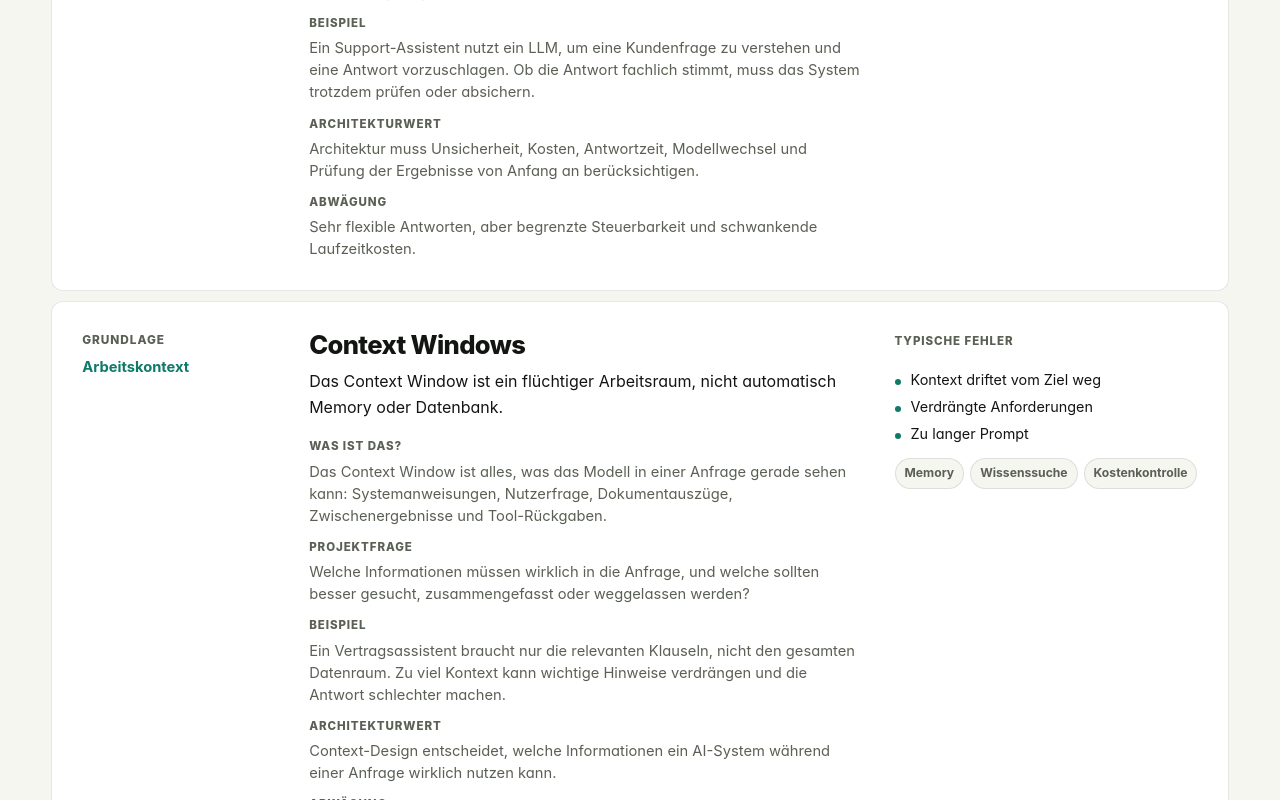
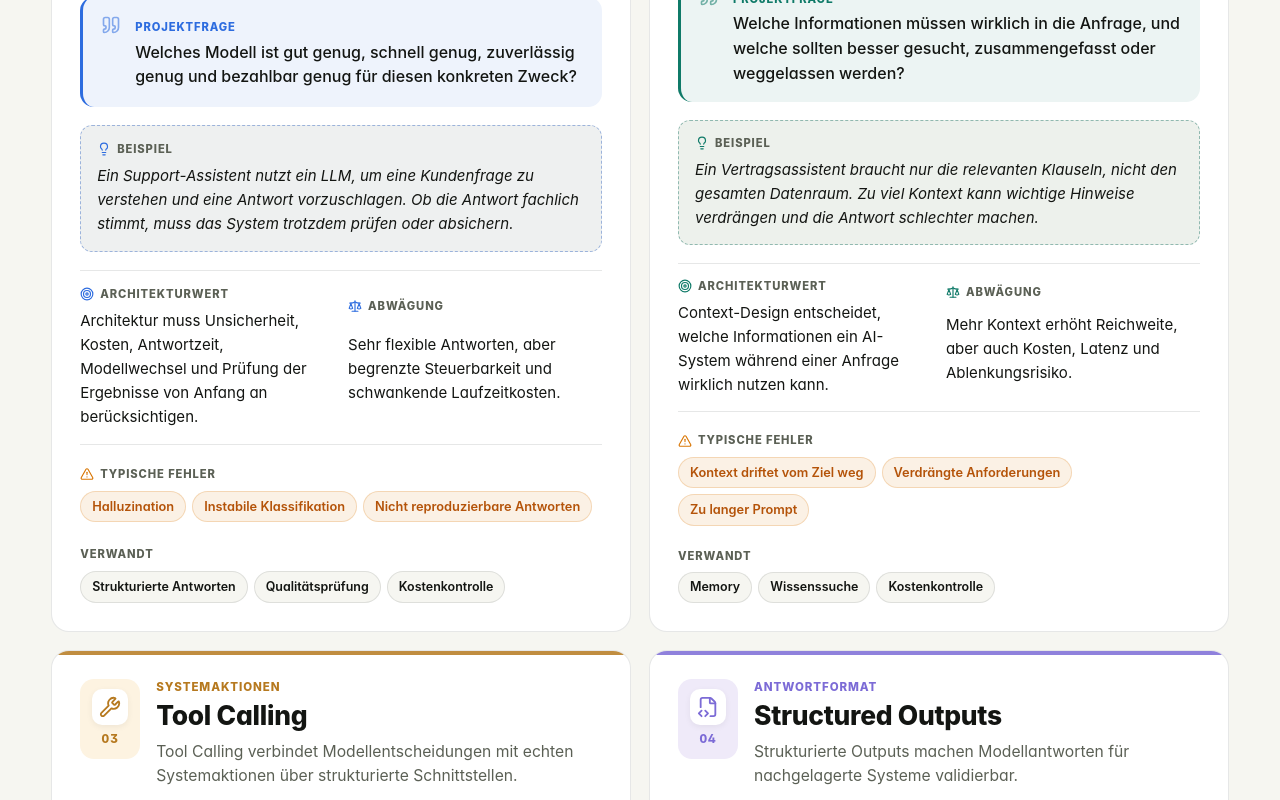
Before and after one commit to mimeonline/multi-agent-architecture, a Next.js app in the folder webapp/: page /foundations in a window 1280 px wide. Shown: the part 1840-2640 px from the top of the page. Built offline with nearby package versions, Linux system fonts and the light colour scheme.

Commit message:
style(webapp): refine foundations cards

```diff
--- a/webapp/src/app/globals.css
+++ b/webapp/src/app/globals.css
@@ -452,7 +452,7 @@ p { line-height: 1.6; }
 
 .foundations-index a {
   display: grid;
-  grid-template-columns: auto 1fr;
+  grid-template-columns: auto auto 1fr;
   align-items: center;
   gap: 14px;
   padding: 14px 18px;
@@ -3096,13 +3096,6 @@ button.rel-link:hover { text-decoration: underline; }
   --diag-bg: rgba(255, 255, 255, 0.08) !important;
   --diag-edge: rgba(226, 232, 240, 0.55) !important;
 }
-[data-theme="dark"] .pattern-diagram text {
-  /* Ensure all label text remains readable on dark surface and on the
-     muted node fills. Outline nodes use currentColor via var(--ink),
-     which is already light in dark mode — so we just brighten the
-     edge labels (currently var(--muted) ≈ #b7c4d4) which is fine.
-     For SOLID nodes the fg is forced to white in DOMAIN_COLORS, also fine. */
-}
 [data-theme="dark"] .pattern-diagram figcaption { color: var(--muted-2); }
 
 /* -- Chips & badges -- */
@@ -3780,10 +3773,6 @@ kbd {
 .code-panel.shiki-panel pre.shiki span {
   background-color: transparent !important;
 }
-.code-panel.shiki-panel::before,
-.code-panel.shiki-panel::after {
-  /* keep window dots + label */
-}
 
 /* ============== PATTERN CARD GRID ============== */
 .pattern-grid {
@@ -3880,6 +3869,7 @@ kbd {
   color: var(--muted);
   display: -webkit-box;
   -webkit-line-clamp: 3;
+  line-clamp: 3;
   -webkit-box-orient: vertical;
   overflow: hidden;
 }
@@ -4108,3 +4098,265 @@ kbd {
 [data-theme="dark"] .compare-diff-list li[data-state="exclusive"] {
   background: rgba(249, 115, 22, 0.18);
 }
+
+/* ============== FOUNDATION CARDS ============== */
+.foundation-grid {
+  display: grid;
+  grid-template-columns: repeat(auto-fill, minmax(440px, 1fr));
+  gap: 18px;
+}
+@media (max-width: 720px) {
+  .foundation-grid { grid-template-columns: 1fr; }
+}
+
+.foundation-card {
+  position: relative;
+  display: grid;
+  gap: 18px;
+  padding: clamp(20px, 2.5vw, 28px);
+  border: 1px solid var(--line);
+  border-radius: 18px;
+  background: var(--paper);
+  overflow: hidden;
+  scroll-margin-top: 80px;
+  transition: box-shadow 0.18s ease, border-color 0.18s ease;
+}
+.foundation-card:hover {
+  box-shadow: var(--shadow);
+  border-color: var(--accent-color, var(--ablauf));
+}
+.foundation-card::before {
+  content: "";
+  position: absolute;
+  top: 0;
+  left: 0;
+  right: 0;
+  height: 4px;
+  background: var(--accent-color, var(--ablauf));
+  opacity: 0.85;
+}
+.foundation-card[data-accent="denken"] { --accent-color: var(--denken); --accent-soft: var(--denken-soft); }
+.foundation-card[data-accent="ablauf"] { --accent-color: var(--ablauf); --accent-soft: var(--ablauf-soft); }
+.foundation-card[data-accent="zusammen"] { --accent-color: var(--zusammen); --accent-soft: var(--zusammen-soft); }
+.foundation-card[data-accent="system"] { --accent-color: var(--system); --accent-soft: var(--system-soft); }
+
+.foundation-card-head {
+  display: grid;
+  grid-template-columns: auto 1fr;
+  gap: 16px;
+  align-items: start;
+}
+
+.foundation-card-marker {
+  display: grid;
+  gap: 6px;
+  justify-items: center;
+  padding: 10px 12px;
+  border-radius: 14px;
+  background: var(--accent-soft, var(--surface));
+  color: var(--accent-color, var(--ablauf));
+}
+.foundation-card-icon {
+  display: inline-flex;
+  align-items: center;
+  justify-content: center;
+  width: 36px;
+  height: 36px;
+  border-radius: 10px;
+  background: var(--paper);
+  color: var(--accent-color, var(--ablauf));
+  box-shadow: 0 2px 6px rgba(11, 14, 20, 0.06);
+}
+.foundation-card-number {
+  font-size: 0.74rem;
+  font-weight: 800;
+  letter-spacing: 0.08em;
+  color: var(--accent-color);
+  font-variant-numeric: tabular-nums;
+}
+
+.foundation-card-titles { display: grid; gap: 4px; min-width: 0; }
+.foundation-card-tag {
+  font-size: 0.72rem;
+  font-weight: 800;
+  letter-spacing: 0.08em;
+  text-transform: uppercase;
+  color: var(--accent-color, var(--muted));
+}
+.foundation-card-titles h3 {
+  margin: 0;
+  font-size: clamp(1.3rem, 2.2vw, 1.65rem);
+  line-height: 1.2;
+  letter-spacing: -0.01em;
+  color: var(--ink);
+}
+.foundation-card-summary {
+  margin: 4px 0 0;
+  color: var(--muted);
+  font-size: 0.98rem;
+  line-height: 1.55;
+}
+
+.foundation-card-block {
+  display: grid;
+  gap: 6px;
+}
+.foundation-card-block header {
+  display: inline-flex;
+  align-items: center;
+  gap: 6px;
+  font-size: 0.7rem;
+  font-weight: 800;
+  letter-spacing: 0.08em;
+  text-transform: uppercase;
+  color: var(--muted);
+}
+.foundation-card-block header svg { color: var(--accent-color, var(--muted)); }
+.foundation-card-block p {
+  margin: 0;
+  color: var(--ink);
+  font-size: 0.94rem;
+  line-height: 1.6;
+}
+.foundation-card-block.explanation p { color: var(--ink); }
+
+.foundation-card-quote {
+  position: relative;
+  display: grid;
+  grid-template-columns: auto 1fr;
+  gap: 14px;
+  padding: 16px 18px;
+  border-radius: 14px;
+  background: color-mix(in srgb, var(--accent-color, var(--ablauf)) 8%, var(--paper));
+  border-left: 3px solid var(--accent-color, var(--ablauf));
+}
+.foundation-card-quote > svg {
+  color: var(--accent-color, var(--ablauf));
+  opacity: 0.55;
+  margin-top: 2px;
+}
+.foundation-card-quote-label {
+  display: inline-block;
+  margin-bottom: 4px;
+  font-size: 0.7rem;
+  font-weight: 800;
+  letter-spacing: 0.08em;
+  text-transform: uppercase;
+  color: var(--accent-color, var(--muted));
+}
+.foundation-card-quote p {
+  margin: 0;
+  font-size: 1rem;
+  line-height: 1.55;
+  color: var(--ink);
+  font-weight: 500;
+}
+
+.foundation-card-block.example {
+  padding: 14px 16px;
+  border-radius: 12px;
+  border: 1px dashed color-mix(in srgb, var(--accent-color) 35%, var(--line));
+  background: color-mix(in srgb, var(--accent-color) 4%, var(--surface));
+}
+.foundation-card-block.example p { font-style: italic; color: var(--ink); }
+
+.foundation-card-twocol {
+  display: grid;
+  grid-template-columns: 1fr 1fr;
+  gap: 14px;
+  padding: 14px 0;
+  border-top: 1px solid var(--line);
+  border-bottom: 1px solid var(--line);
+}
+@media (max-width: 540px) {
+  .foundation-card-twocol { grid-template-columns: 1fr; gap: 12px; }
+}
+
+.foundation-card-fails header {
+  display: inline-flex;
+  align-items: center;
+  gap: 6px;
+  font-size: 0.7rem;
+  font-weight: 800;
+  letter-spacing: 0.08em;
+  text-transform: uppercase;
+  color: var(--muted);
+  margin-bottom: 8px;
+}
+.foundation-card-fails header svg { color: #d97706; }
+.foundation-card-fails ul {
+  display: flex;
+  flex-wrap: wrap;
+  gap: 6px;
+  margin: 0;
+  padding: 0;
+  list-style: none;
+}
+.foundation-card-fails li {
+  display: inline-flex;
+  align-items: center;
+  padding: 5px 11px;
+  border-radius: 999px;
+  background: rgba(217, 119, 6, 0.10);
+  color: #b45309;
+  font-size: 0.8rem;
+  font-weight: 600;
+  border: 1px solid rgba(217, 119, 6, 0.22);
+}
+
+.foundation-card-related {
+  display: grid;
+  gap: 8px;
+  padding-top: 4px;
+}
+.foundation-card-related-label {
+  font-size: 0.7rem;
+  font-weight: 800;
+  letter-spacing: 0.08em;
+  text-transform: uppercase;
+  color: var(--muted);
+}
+.foundation-card-related > div {
+  display: flex;
+  flex-wrap: wrap;
+  gap: 6px;
+}
+.foundation-card-chip {
+  display: inline-flex;
+  align-items: center;
+  padding: 5px 11px;
+  border: 1px solid var(--line);
+  border-radius: 999px;
+  background: var(--surface);
+  color: var(--ink);
+  font-size: 0.78rem;
+  font-weight: 600;
+}
+
+/* Index list — small accent enhancements */
+.foundations-index li[data-accent="denken"] a { --idx-color: var(--denken); }
+.foundations-index li[data-accent="ablauf"] a { --idx-color: var(--ablauf); }
+.foundations-index li[data-accent="zusammen"] a { --idx-color: var(--zusammen); }
+.foundations-index li[data-accent="system"] a { --idx-color: var(--system); }
+.foundations-index a:hover { border-color: var(--idx-color, var(--ink)); }
+.foundations-index-icon {
+  display: inline-flex;
+  align-items: center;
+  justify-content: center;
+  width: 28px;
+  height: 28px;
+  border-radius: 8px;
+  background: var(--surface);
+  color: var(--idx-color, var(--muted));
+  margin-right: 10px;
+}
+
+[data-theme="dark"] .foundation-card { background: rgba(255, 255, 255, 0.03); }
+[data-theme="dark"] .foundation-card-icon { background: rgba(255, 255, 255, 0.08); }
+[data-theme="dark"] .foundation-card-chip { background: rgba(255, 255, 255, 0.04); }
+[data-theme="dark"] .foundation-card-fails li {
+  background: rgba(251, 191, 36, 0.10);
+  color: #fbbf24;
+  border-color: rgba(251, 191, 36, 0.25);
+}
+[data-theme="dark"] .foundation-card-fails header svg { color: #fbbf24; }
--- a/webapp/src/features/atlas/templates/FoundationsTemplate.tsx
+++ b/webapp/src/features/atlas/templates/FoundationsTemplate.tsx
@@ -1,3 +1,19 @@
+import {
+  AlertTriangle,
+  CheckSquare,
+  Database,
+  FileCode2,
+  HelpCircle,
+  Layers,
+  Lightbulb,
+  MessageSquare,
+  Quote,
+  Scale,
+  Sparkles,
+  Target,
+  Wrench,
+  type LucideIcon,
+} from "lucide-react";
 import { SectionKicker } from "@/components/atoms/SectionKicker";
 import { foundationItems } from "../lib/atlas-content";
 
@@ -8,6 +24,21 @@ const SLUGS: Record<string, string> = {
   "Structured Outputs": "structured-outputs",
   Memory: "memory",
   Evaluation: "evaluation",
+};
+
+type FoundationVisual = {
+  icon: LucideIcon;
+  /** which domain color token to derive the accent from */
+  accent: "denken" | "ablauf" | "zusammen" | "system";
+};
+
+const VISUALS: Record<string, FoundationVisual> = {
+  LLMs: { icon: Sparkles, accent: "denken" },
+  "Context Windows": { icon: Layers, accent: "ablauf" },
+  "Tool Calling": { icon: Wrench, accent: "zusammen" },
+  "Structured Outputs": { icon: FileCode2, accent: "system" },
+  Memory: { icon: Database, accent: "ablauf" },
+  Evaluation: { icon: CheckSquare, accent: "denken" },
 };
 
 function slugFor(title: string) {
@@ -35,17 +66,21 @@ export function FoundationsTemplate() {
         <div className="section-heading">
           <SectionKicker>Übersicht</SectionKicker>
           <h2 id="foundations-index-title">Sechs Bausteine, sechs wichtige Entscheidungen.</h2>
-          <p>
-            Springe direkt zu dem Thema, das du verstehen oder einordnen möchtest.
-          </p>
+          <p>Springe direkt zu dem Thema, das du verstehen oder einordnen möchtest.</p>
         </div>
         <nav className="foundations-index" aria-label="Grundlagenübersicht">
           <ol>
-            {foundationItems.map((item, index) => (
-              <li key={item.title}>
+            {foundationItems.map((item, index) => {
+              const visual = VISUALS[item.title];
+              const Icon = visual?.icon ?? MessageSquare;
+              return (
+                <li key={item.title} data-accent={visual?.accent}>
                   <a href={`#${slugFor(item.title)}`}>
                     <span className="foundations-index-number">
                       {String(index + 1).padStart(2, "0")}
+                    </span>
+                    <span className="foundations-index-icon" aria-hidden="true">
+                      <Icon size={16} />
                     </span>
                     <span className="foundations-index-body">
                       <strong>{item.title}</strong>
@@ -53,7 +88,8 @@ export function FoundationsTemplate() {
                     </span>
                   </a>
                 </li>
-            ))}
+              );
+            })}
           </ol>
         </nav>
       </section>
@@ -73,67 +109,105 @@ export function FoundationsTemplate() {
             häufig auftreten.
           </p>
         </div>
-        <div className="atlas-item-list">
-          {foundationItems.map((item) => (
+        <div className="foundation-grid">
+          {foundationItems.map((item, index) => {
+            const visual = VISUALS[item.title];
+            const Icon = visual?.icon ?? MessageSquare;
+            return (
               <article
-              className="atlas-item"
+                className="foundation-card"
+                data-accent={visual?.accent ?? "ablauf"}
                 id={slugFor(item.title)}
                 key={item.title}
               >
-              <div className="atlas-item-meta">
-                <span>Grundlage</span>
-                <strong>{item.tag}</strong>
+                <header className="foundation-card-head">
+                  <div className="foundation-card-marker" aria-hidden="true">
+                    <span className="foundation-card-icon">
+                      <Icon size={22} />
+                    </span>
+                    <span className="foundation-card-number">
+                      {String(index + 1).padStart(2, "0")}
+                    </span>
                   </div>
-              <div className="atlas-item-body">
+                  <div className="foundation-card-titles">
+                    <span className="foundation-card-tag">{item.tag}</span>
                     <h3>{item.title}</h3>
-                <p>{item.summary}</p>
-                <dl>
-                  {item.explanation ? (
+                    <p className="foundation-card-summary">{item.summary}</p>
+                  </div>
+                </header>
+
+                {item.explanation && (
+                  <section className="foundation-card-block explanation">
+                    <header>
+                      <HelpCircle size={14} aria-hidden="true" />
+                      <span>Was ist das?</span>
+                    </header>
+                    <p>{item.explanation}</p>
+                  </section>
+                )}
+
+                {item.projectQuestion && (
+                  <aside className="foundation-card-quote" aria-label="Projektfrage">
+                    <Quote size={20} aria-hidden="true" />
                     <div>
-                      <dt>Was ist das?</dt>
-                      <dd>{item.explanation}</dd>
+                      <span className="foundation-card-quote-label">Projektfrage</span>
+                      <p>{item.projectQuestion}</p>
                     </div>
-                  ) : null}
-                  {item.projectQuestion ? (
-                    <div>
-                      <dt>Projektfrage</dt>
-                      <dd>{item.projectQuestion}</dd>
+                  </aside>
+                )}
+
+                {item.example && (
+                  <section className="foundation-card-block example">
+                    <header>
+                      <Lightbulb size={14} aria-hidden="true" />
+                      <span>Beispiel</span>
+                    </header>
+                    <p>{item.example}</p>
+                  </section>
+                )}
+
+                <div className="foundation-card-twocol">
+                  <section className="foundation-card-block value">
+                    <header>
+                      <Target size={14} aria-hidden="true" />
+                      <span>Architekturwert</span>
+                    </header>
+                    <p>{item.whyItMatters}</p>
+                  </section>
+                  <section className="foundation-card-block tradeoff">
+                    <header>
+                      <Scale size={14} aria-hidden="true" />
+                      <span>Abwägung</span>
+                    </header>
+                    <p>{item.tradeoffs}</p>
+                  </section>
                 </div>
-                  ) : null}
-                  {item.example ? (
-                    <div>
-                      <dt>Beispiel</dt>
-                      <dd>{item.example}</dd>
-                    </div>
-                  ) : null}
-                  <div>
-                    <dt>Architekturwert</dt>
-                    <dd>{item.whyItMatters}</dd>
-                  </div>
-                  <div>
-                    <dt>Abwägung</dt>
-                    <dd>{item.tradeoffs}</dd>
-                  </div>
-                </dl>
-              </div>
-              <div className="atlas-item-side">
-                <p>Typische Fehler</p>
+
+                <section className="foundation-card-fails">
+                  <header>
+                    <AlertTriangle size={14} aria-hidden="true" />
+                    <span>Typische Fehler</span>
+                  </header>
                   <ul>
                     {item.failureModes.map((mode) => (
                       <li key={mode}>{mode}</li>
                     ))}
                   </ul>
-                <div
-                  className="atlas-related"
-                  aria-label={`${item.title} Beziehungen`}
-                >
+                </section>
+
+                <footer className="foundation-card-related" aria-label="Verwandte Themen">
+                  <span className="foundation-card-related-label">Verwandt</span>
+                  <div>
                     {item.related.map((entry) => (
-                    <span key={entry}>{entry}</span>
+                      <span key={entry} className="foundation-card-chip">
+                        {entry}
+                      </span>
                     ))}
                   </div>
-              </div>
+                </footer>
               </article>
-          ))}
+            );
+          })}
         </div>
       </section>
 
```
Lines whose indentation alone changed are shown as unchanged.
